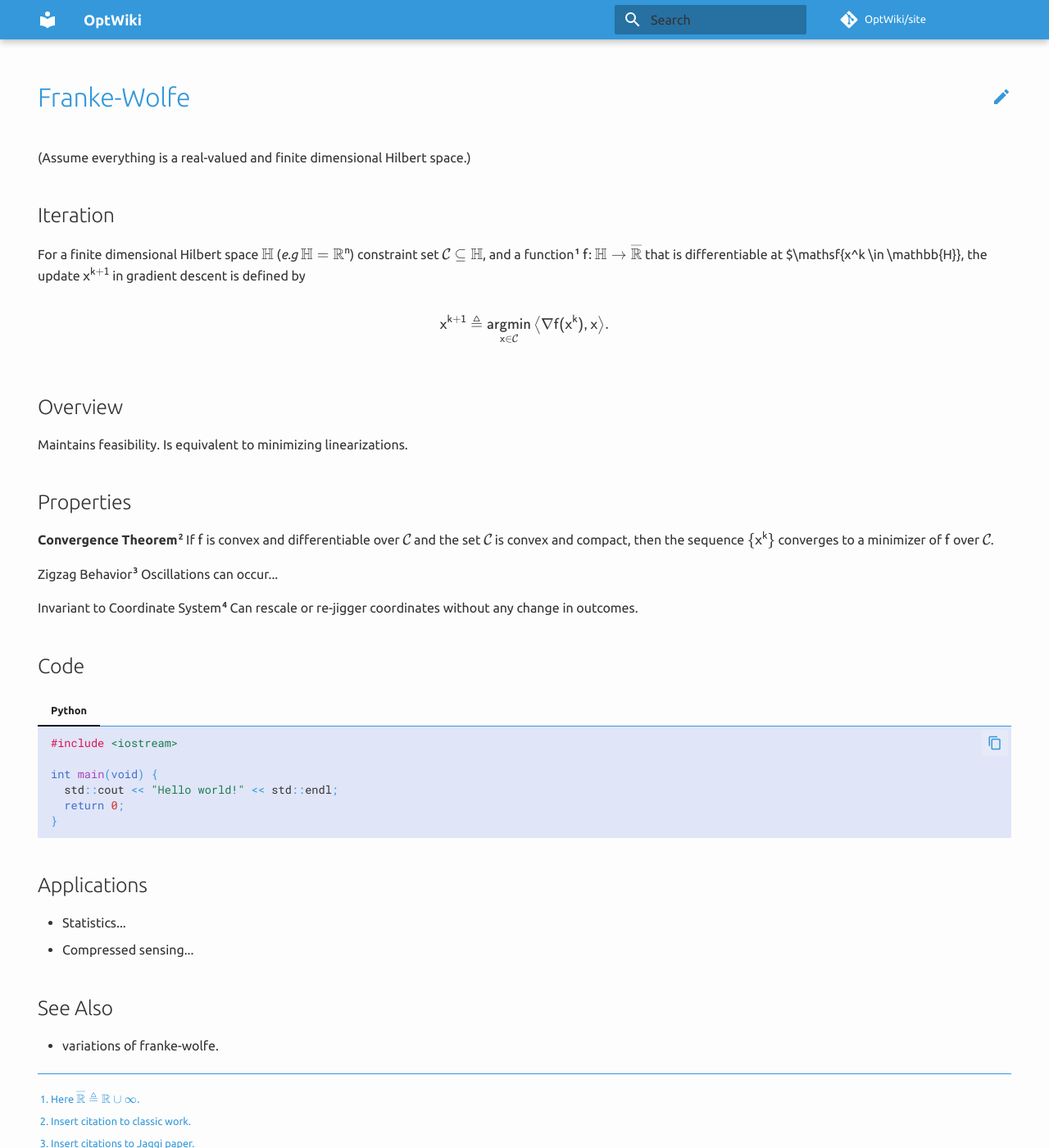
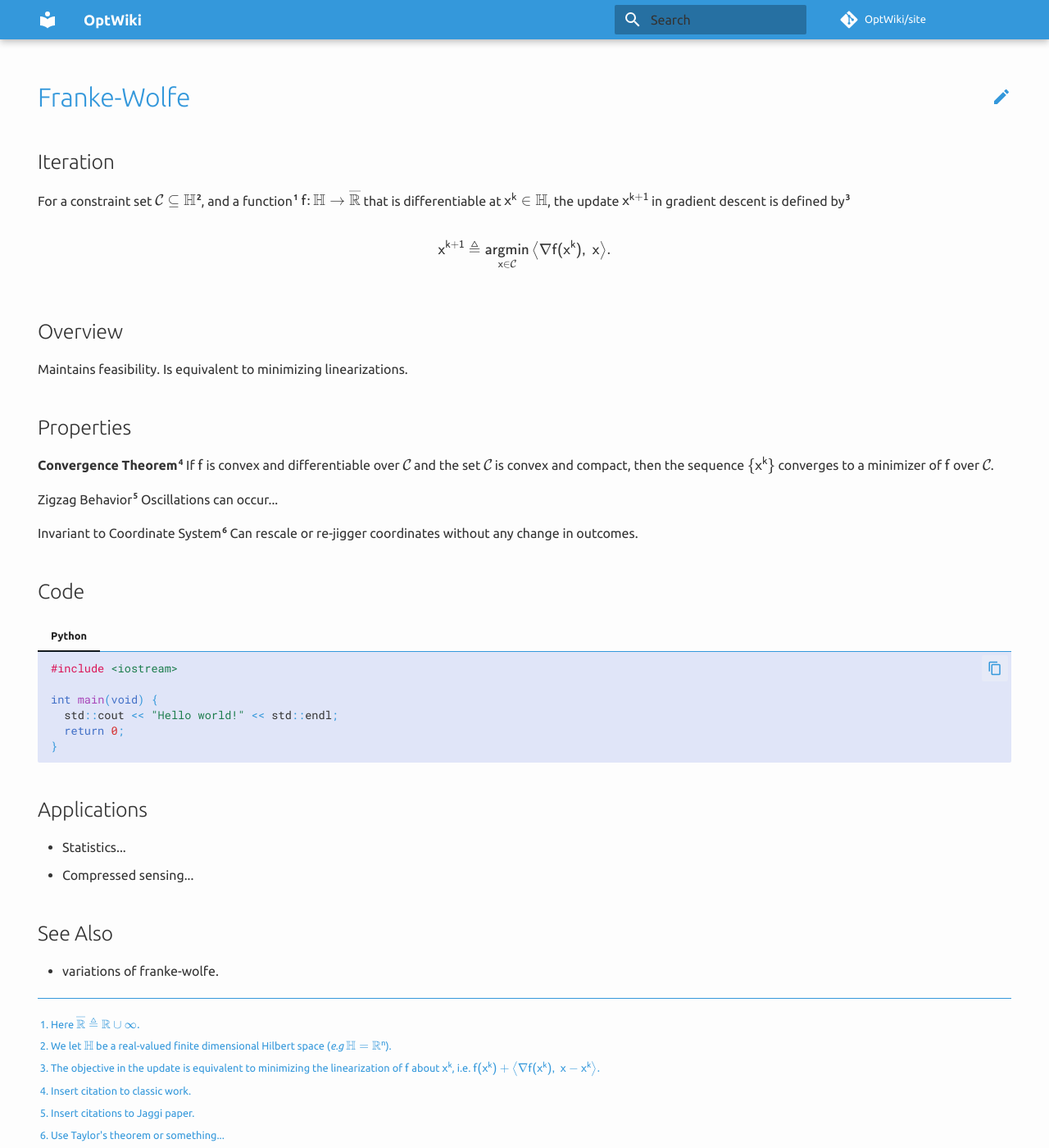
Before and after one commit to AppliedMathWiki/site, an MkDocs documentation site: the page built from docs/algorithm/franke-wolfe.md, in a window 1280 px wide and 1400 px high. Shown: the whole window at 82% size. Built offline with MkDocs 1.6.1 and Material for MkDocs 9.7.7, drawn with Linux system fonts in a browser that asks for light colours; comment, search, counter and statistics services are not loaded.

Commit message:
Update franke-wolfe.md

```diff
--- a/docs/algorithm/franke-wolfe.md
+++ b/docs/algorithm/franke-wolfe.md
@@ -5,16 +5,18 @@ hide:
 
 # Franke-Wolfe
 
-(Assume everything is a real-valued and finite dimensional Hilbert space.)
-
 ## Iteration
 
-For a finite dimensional Hilbert space $\mathbb{H}$ (_e.g_ $\mathbb{H} = \mathbb{R}^{\mathsf{n}}$) constraint set $\mathcal{C} \subseteq \mathbb{H}$, and a function[^4] $\mathsf{f\colon \mathbb{H} \rightarrow \overline{\mathbb{R}}}$ that is differentiable at $\mathsf{x^k \in \mathbb{H}}, the update $\mathsf{x^{k+1}}$ in gradient descent is defined by
+For a constraint set $\mathcal{C} \subseteq \mathbb{H}$[^5], and a function[^4] $\mathsf{f\colon \mathbb{H} \rightarrow \overline{\mathbb{R}}}$ that is differentiable at $\mathsf{x^k \in \mathbb{H}}$, the update $\mathsf{x^{k+1}}$ in gradient descent is defined by[^6]
 
 [^4]: Here $\overline{\mathbb{R}}\triangleq \mathbb{R} \cup \infty.$
 
+[^5]: We let $\mathbb{H}$ be a real-valued finite dimensional Hilbert space (_e.g_ $\mathbb{H} = \mathbb{R}^{\mathsf{n}}$).
+
+[^6]: The objective in the update is equivalent to minimizing the linearization of $\mathsf{f}$ about $\mathsf{x^k}$, i.e. $\mathsf{f(x^k)+\left<\nabla f(x^k),\ x - x^k\right>}.$
+
 $$
-    \mathsf{x^{k+1} \triangleq \underset{x\in \mathcal{C}}{argmin} \left< \nabla f(x^k), x \right> }.
+    \mathsf{x^{k+1} \triangleq \underset{x\in \mathcal{C}}{argmin} \left< \nabla f(x^k),\  x \right> }.
 $$
 
 ## Overview
```
